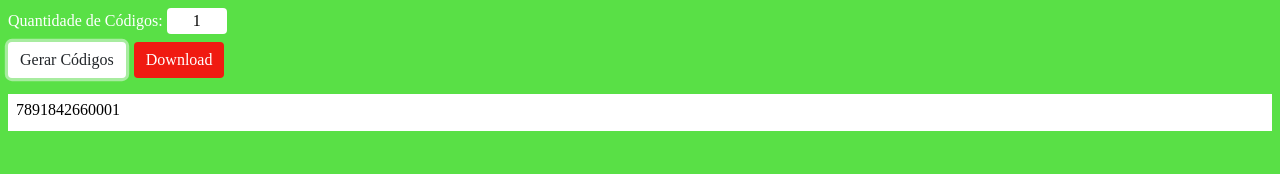
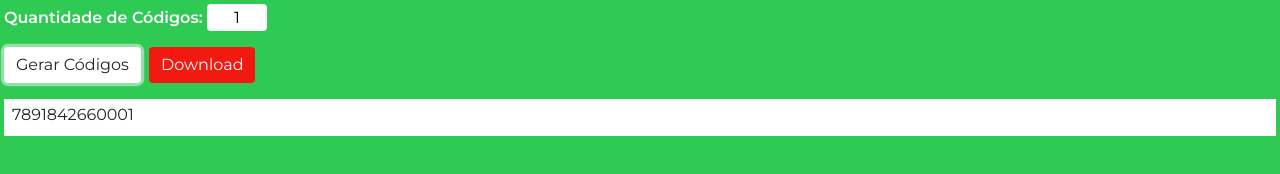
Before and after one commit to oliver-will61/gerador-de-codigos-de-barra, a plain HTML site: page index.html in a window 1280 px wide. Both pictures are taken after a click on the button "Gerar Códigos". Drawn offline with nearby package versions, Linux system fonts and the light colour scheme.

Commit message:
melhorias no design

```diff
--- a/apps/main.js
+++ b/apps/main.js
@@ -31,7 +31,7 @@ botao.addEventListener("click", () => {
       }
     }
   }
-  entrada.value = "1";
+
   botaoDownload.style.display ="inline-block";
 });
 
--- a/index.html
+++ b/index.html
@@ -3,9 +3,14 @@
 <head>
     <meta charset="UTF-8">
     <meta name="viewport" content="width=device-width, initial-scale=1.0">
+
     <link rel="stylesheet" href="https://stackpath.bootstrapcdn.com/bootstrap/4.1.3/css/bootstrap.min.css" integrity="sha384-MCw98/SFnGE8fJT3GXwEOngsV7Zt27NXFoaoApmYm81iuXoPkFOJwJ8ERdknLPMO" crossorigin="anonymous">
     <link rel="stylesheet" href="https://cdnjs.cloudflare.com/ajax/libs/meyer-reset/2.0/reset.min.css" integrity="sha512-NmLkDIU1C/C88wi324HBc+S2kLhi08PN5GDeUVVVC/BVt/9Izdsc9SVeVfA1UZbY3sHUlDSyRXhCzHfr6hmPPw==" crossorigin="anonymous" referrerpolicy="no-referrer" />
     <link rel="stylesheet" href="style.css">
+    <link rel="preconnect" href="https://fonts.googleapis.com">
+    <link rel="preconnect" href="https://fonts.gstatic.com" crossorigin>
+    <link href="https://fonts.googleapis.com/css2?family=Inter:wght@400;700&family=Montserrat:wght@400;500;600;700&family=Poppins:wght@400;700&display=swap" rel="stylesheet">
+
     <title>Gerador de códigos de Barra</title>
 </head>
 <body>
--- a/style.css
+++ b/style.css
@@ -1,7 +1,19 @@
+:root {
+    --cor-de-fundo: #2ECA53;
+    --cor-fundo-btn-download: #F01A11;
+    --cor-terciaria: #FFFFFF;
+
+    --fonte:'Montserrat', sans-serif;
+}
+
 body {
-    padding: 0.5em;
-    background-color: #59E046;
-    color: #FFFFFF;
+    padding: 0.25em;
+    background-color: var(--cor-de-fundo);
+    font-family: var(--fonte);
+}
+.titulo-quantidade-de-codigos{
+    color: var(--cor-terciaria);
+    font-weight: 600;
 }
 .quantidade-de-codigos{
     width: 60px;
@@ -12,22 +24,21 @@ body {
 }
 .controle{
     margin-top: 0.5em;
+    margin: 1em 0;
 }
 #botao-download  {
     display: none;
-    background-color: #F01A11;
-    color: white;
+    background-color: var(--cor-fundo-btn-download);
+    color: var(--cor-terciaria);
 }
 
 .btn-light {
-    background-color: white;
+    background-color: var(--cor-terciaria);
     margin-right: 0.25em;
     border:none;
 }
 .container-codigos {
-    background-color: #FFFFFF;
-    margin-top: 1em;
-    color: black;
+    background-color: var(--cor-terciaria);
     padding: 0.5em;
     height: auto;
 }
```
